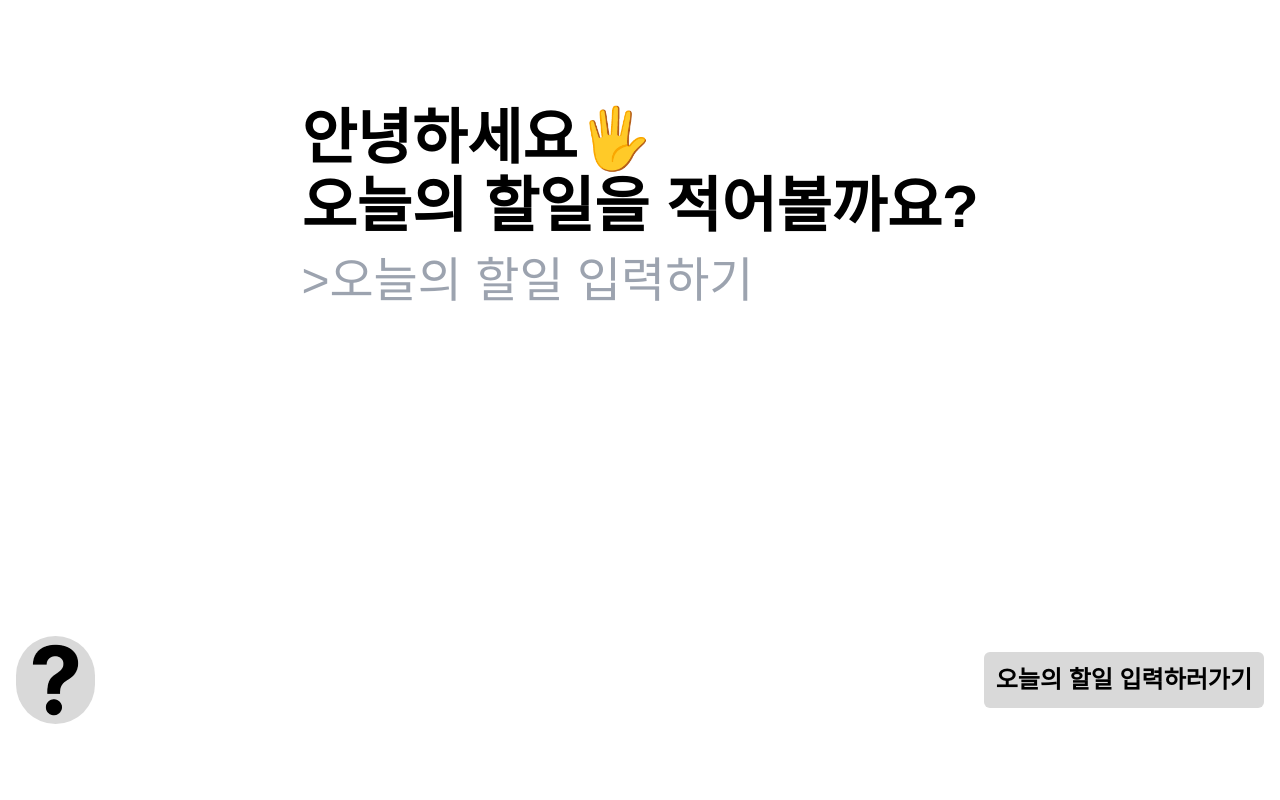
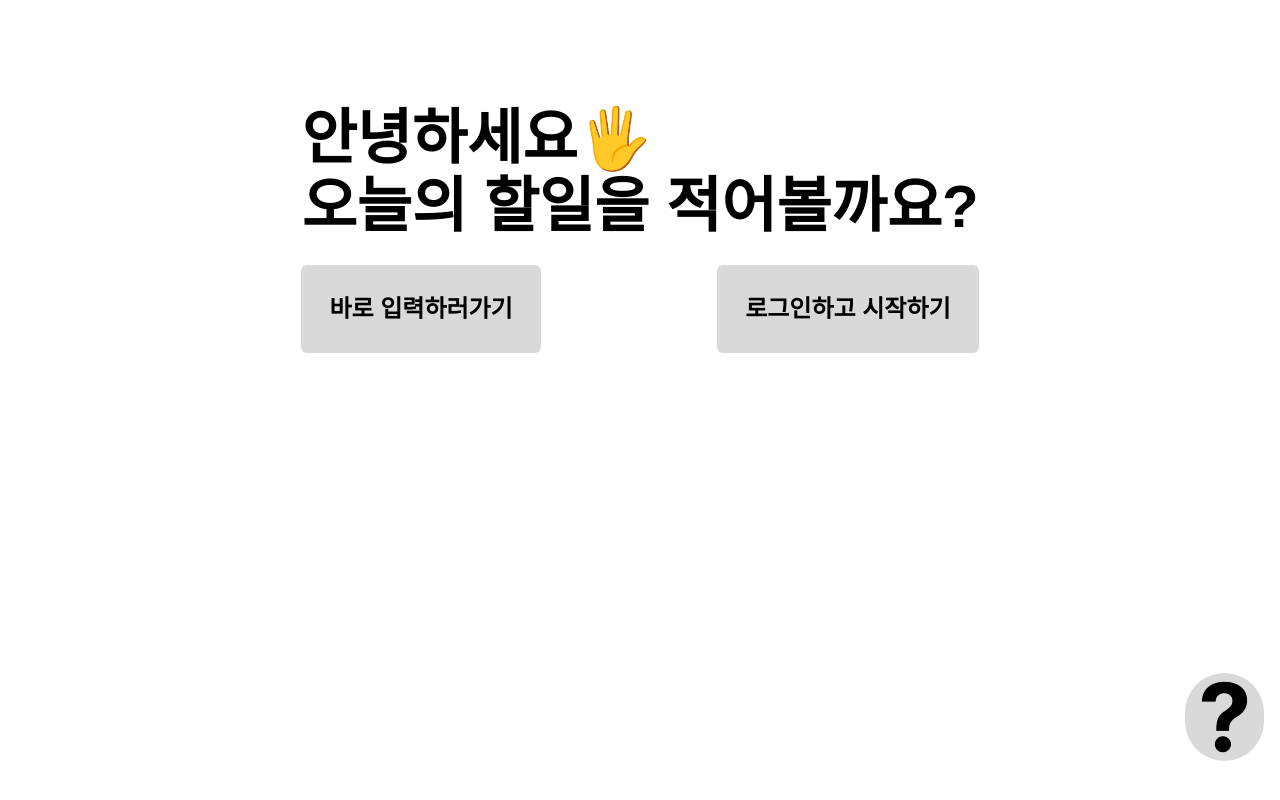
Before and after one commit to todsyIs/todayTodo, a React (Create React App) app: page / in a window 1280 px wide. Shown: the part 296-1096 px from the top of the page. Before the commit the page ends 1068 px from the top, so only its background shows below. Built offline with nearby package versions, Linux system fonts and the light colour scheme.

Commit message:
💻 add: login modal and modal context

```diff
--- a/src/App.js
+++ b/src/App.js
@@ -2,6 +2,7 @@ import { BrowserRouter, Route, Routes } from "react-router-dom";
 import Main from "./pages/Main/Main";
 import Todo from "./pages/Todo/Todo";
 import About from "./pages/About/About";
+
 const App = () => {
   return (
     <BrowserRouter>
--- /dev/null
+++ b/src/Context/ModalContext/ModalContext.js
@@ -0,0 +1,13 @@
+import React, { createContext, useState } from "react";
+const ModalContext = createContext();
+
+const ModalContextProvider = ({ children }) => {
+  const [isOpen, setIsOpen] = useState(false);
+
+  return (
+    <ModalContext.Provider value={{ isOpen, setIsOpen }}>
+      {children}
+    </ModalContext.Provider>
+  );
+};
+export { ModalContext, ModalContextProvider };
--- a/src/components/Footer/Footer.js
+++ b/src/components/Footer/Footer.js
@@ -5,11 +5,10 @@ import { Link } from "react-router-dom";
 
 const Footer = ({ link }) => {
   return (
-    <footer className="flex items-center justify-between mx-4  pb-12 ">
+    <footer className="flex items-center  justify-end mx-4  pb-12 ">
       <Link to={link}>
         <RoundBtn />
       </Link>
-      <MainBtn />
     </footer>
   );
 };
--- /dev/null
+++ b/src/components/LoginJoinModal/LoginJoinModal.js
@@ -0,0 +1,50 @@
+import React from "react";
+
+const LoginJoinModal = ({ isOpen, setIsOpen }) => {
+  return (
+    <>
+      {isOpen && (
+        <section className="justify-center items-center flex overflow-x-hidden overflow-y-auto fixed inset-0 z-50 outline-none focus:outline-none bg-secondary bg-opacity-50">
+          <div className="relative w-144 my-6 pb-20 mx-auto max-w-3xl bg-base-100 rounded-lg">
+            <div className="flex items-center justify-end p-4">
+              <button
+                className="text-red-500 background-transparent font-bold uppercase px-6 py-2 text-sm outline-none focus:outline-none mr-1 mb-1 ease-linear transition-all duration-150"
+                type="button"
+                onClick={() => setIsOpen(false)}
+              >
+                닫기
+              </button>
+            </div>
+            <div className="flex flex-col items-center justify-center   w-144  ">
+              <div className="p-9 flex items-center justify-center">
+                <span className=" text-2xl font-bold">로그인</span>
+              </div>
+              <form className=" flex flex-col items-center  justify-center">
+                <input
+                  placeholder="이메일"
+                  type="email"
+                  className=" bg-secondary bg-opacity-40  p-4 w-96 my-2 rounded-md focus:outline-primary"
+                />
+                <input
+                  placeholder="비밀번호"
+                  type="password"
+                  className=" bg-secondary bg-opacity-40  p-4 w-96 my-2 rounded-md  focus:outline-primary"
+                />
+              </form>
+            </div>
+            <div className=" flex  items-center justify-center ">
+              <button className=" bg-secondary p-4 m-1  w-48 rounded-md ">
+                회원가입
+              </button>
+              <button className=" bg-secondary p-4 m-1 w-48 rounded-md ">
+                로그인
+              </button>
+            </div>
+          </div>
+        </section>
+      )}
+    </>
+  );
+};
+
+export default LoginJoinModal;
--- a/src/components/MainBtn/MainBtn.js
+++ b/src/components/MainBtn/MainBtn.js
@@ -1,9 +1,14 @@
 import React from "react";
 
-const MainBtn = () => {
+const MainBtn = ({ title, handleClick }) => {
   return (
-    <button className="  bg-[#D9D9D9] rounded-md p-3">
-      <p className=" text-2xl font-semibold">오늘의 할일 입력하러가기</p>
+    <button
+      className="  bg-[#D9D9D9] rounded-md p-7"
+      onClick={() => {
+        handleClick();
+      }}
+    >
+      <p className=" text-2xl font-semibold">{title}</p>
     </button>
   );
 };
--- a/src/index.js
+++ b/src/index.js
@@ -3,9 +3,13 @@ import ReactDOM from "react-dom/client";
 import "./index.css";
 import App from "./App";
 
+import { ModalContextProvider } from "./Context/ModalContext/ModalContext";
+
 const root = ReactDOM.createRoot(document.getElementById("root"));
 root.render(
   <React.StrictMode>
-    <App />
+    <ModalContextProvider>
+      <App />
+    </ModalContextProvider>
   </React.StrictMode>
 );
--- a/src/pages/About/About.js
+++ b/src/pages/About/About.js
@@ -6,7 +6,7 @@ const About = () => {
   return (
     <>
       <Header />
-      <main className="center justify-center  max-w-7xl   pt-20 pb-20">
+      <main className="center justify-center  max-w-7xl pt-44 pb-32">
         <article className="flex   flex-col  items-start  mx-auto  ">
           <p className=" text-4xl font-semibold">오늘은 이런 페이지에요</p>
           <section className=" flex items-center justify-center ">
--- a/src/pages/Main/Main.js
+++ b/src/pages/Main/Main.js
@@ -1,6 +1,16 @@
 import Header from "../../components/Header/Header";
 import Footer from "../../components/Footer/Footer";
+import MainBtn from "../../components/MainBtn/MainBtn";
+import { ModalContext } from "../../Context/ModalContext/ModalContext";
+import { useContext } from "react";
+import LoginJoinModal from "../../components/LoginJoinModal/LoginJoinModal";
+
 const Main = () => {
+  const { isOpen, setIsOpen } = useContext(ModalContext);
+  const handleModal = () => {
+    setIsOpen(prve => !prve);
+  };
+
   return (
     <>
       <Header />
@@ -8,13 +18,11 @@ const Main = () => {
         <article className="flex   flex-col  justify-center mx-auto  ">
           <p className=" main-hello ">안녕하세요🖐</p>
           <p className=" main-hello ">오늘의 할일을 적어볼까요?</p>
-          <form className=" my-2  ">
-            <input
-              className=" text-5xl  "
-              placeholder=">오늘의 할일 입력하기"
-              type="text"
-            />
-          </form>
+          <div className="flex justify-between mt-5">
+            <MainBtn title="바로 입력하러가기" />
+            <MainBtn title="로그인하고 시작하기" handleClick={handleModal} />
+            <LoginJoinModal isOpen={isOpen} setIsOpen={setIsOpen} />
+          </div>
         </article>
       </main>
       <Footer link="/about" />
```
